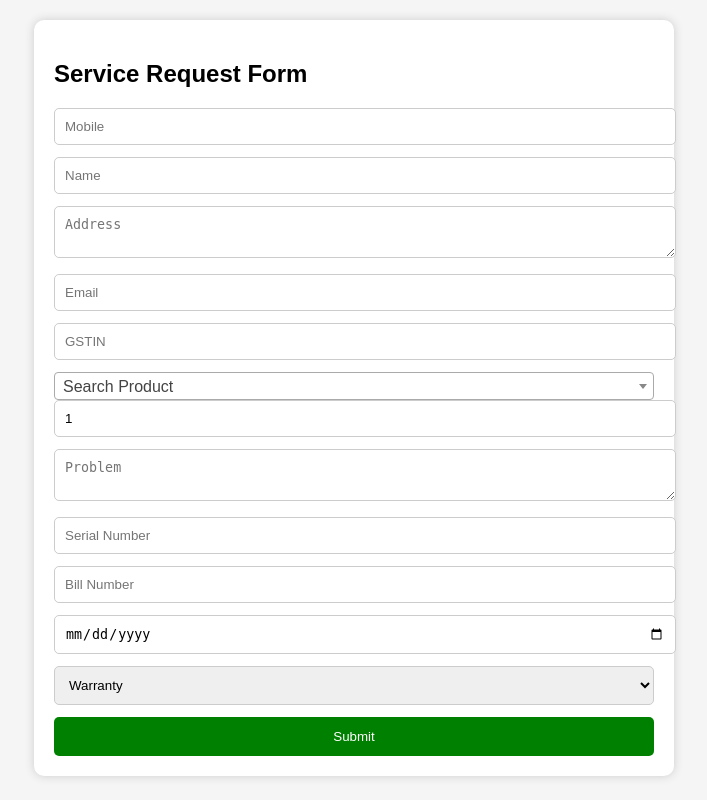
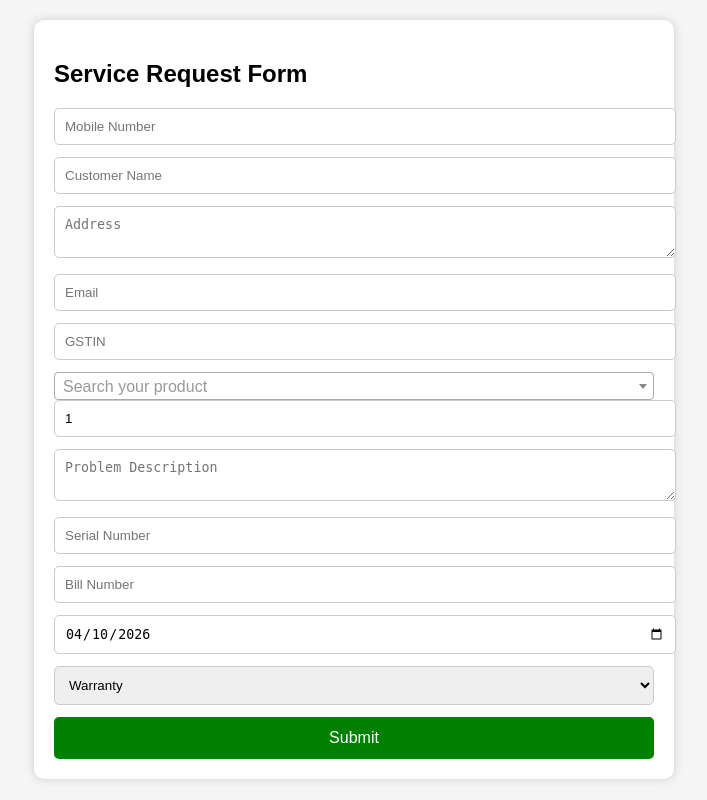
Before and after one commit to sudhakar96536-droid/service-center-app, a Flask app: page / in a window 1280 px wide. Shown: the whole page, without its empty margins (286-993 px from the left). Run offline with Flask 3, Linux system fonts and the light colour scheme.

Commit message:
Update form.html

```diff
--- a/templates/form.html
+++ b/templates/form.html
@@ -2,25 +2,49 @@
 <html>
 <head>
     <title>Service Request</title>
+
+    <!-- Mobile responsive -->
     <meta name="viewport" content="width=device-width, initial-scale=1">
 
+    <!-- Select2 -->
     <link href="https://cdn.jsdelivr.net/npm/select2@4.0.13/dist/css/select2.min.css" rel="stylesheet" />
 
     <style>
-        body { font-family: Arial; background: #f5f5f5; }
+        body {
+            font-family: Arial;
+            background: #f5f5f5;
+        }
+
         .container {
-            max-width: 600px; margin: auto; background: white;
-            padding: 20px; margin-top: 20px;
-            border-radius: 10px; box-shadow: 0px 0px 10px #ccc;
+            max-width: 600px;
+            margin: auto;
+            background: white;
+            padding: 20px;
+            margin-top: 20px;
+            border-radius: 10px;
+            box-shadow: 0px 0px 10px #ccc;
         }
+
         input, textarea, select {
-            width: 100%; padding: 10px; margin-bottom: 12px;
-            border-radius: 5px; border: 1px solid #ccc;
+            width: 100%;
+            padding: 10px;
+            margin-bottom: 12px;
+            border-radius: 5px;
+            border: 1px solid #ccc;
         }
+
         button {
-            width: 100%; padding: 12px;
-            background: green; color: white; border: none;
+            width: 100%;
+            padding: 12px;
+            background: green;
+            color: white;
+            border: none;
             border-radius: 5px;
+            font-size: 16px;
+        }
+
+        button:hover {
+            background: darkgreen;
         }
     </style>
 </head>
@@ -32,13 +56,22 @@
 
     <form action="/submit" method="POST">
 
-<input type="text" name="mobile" placeholder="Mobile" required>
-<input type="text" name="name" class="upper" placeholder="Name" required>
+        <!-- Mobile -->
+        <input type="text" name="mobile" placeholder="Mobile Number" required>
+
+        <!-- Name -->
+        <input type="text" name="name" class="upper" placeholder="Customer Name" required>
+
+        <!-- Address -->
         <textarea name="address" class="upper" placeholder="Address"></textarea>
 
+        <!-- Email -->
         <input type="email" name="email" placeholder="Email">
+
+        <!-- GSTIN -->
         <input type="text" name="gstin" class="upper" placeholder="GSTIN">
 
+        <!-- Product -->
         <select name="product" id="product" required>
             <option value="">Search Product</option>
             {% for p in products %}
@@ -46,15 +79,22 @@
             {% endfor %}
         </select>
 
-<input type="number" name="qty" placeholder="Quantity" value="1">
+        <!-- Quantity -->
+        <input type="number" name="qty" value="1" min="1" placeholder="Quantity">
 
-<textarea name="problem" class="upper" placeholder="Problem" required></textarea>
+        <!-- Problem -->
+        <textarea name="problem" class="upper" placeholder="Problem Description" required></textarea>
 
+        <!-- Serial -->
         <input type="text" name="serial" class="upper" placeholder="Serial Number">
+
+        <!-- Bill -->
         <input type="text" name="bill" placeholder="Bill Number">
 
-<input type="date" name="date">
+        <!-- Date -->
+        <input type="date" name="date" id="date" required onkeydown="return false">
 
+        <!-- Warranty -->
         <select name="warranty">
             <option value="">Warranty</option>
             <option value="IN">IN WARRANTY</option>
@@ -66,17 +106,26 @@
     </form>
 </div>
 
+<!-- JS -->
 <script src="https://code.jquery.com/jquery-3.6.0.min.js"></script>
 <script src="https://cdn.jsdelivr.net/npm/select2@4.0.13/dist/js/select2.min.js"></script>
 
 <script>
-$('#product').select2({ width: '100%' });
+    // Product search dropdown
+    $('#product').select2({
+        width: '100%',
+        placeholder: "Search your product"
+    });
 
+    // Auto uppercase
     document.querySelectorAll('.upper').forEach(el => {
         el.addEventListener('input', function() {
             this.value = this.value.toUpperCase();
         });
     });
+
+    // Set today date
+    document.getElementById("date").valueAsDate = new Date();
 </script>
 
 </body>
```
Lines whose indentation alone changed are shown as unchanged.
